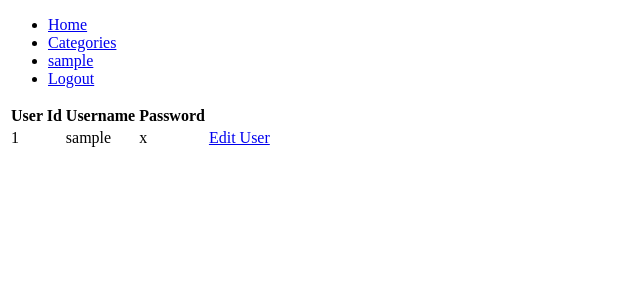
After one commit to BrandonBisesi/BookShoppe, a PHP site: page /allUsers.php in a window 1280 px wide. The commit adds this page. Shown: the top 300 px of the page, without its empty margins (0-640 px from the left). Run offline with PHP 8.4, Linux system fonts and the light colour scheme; the visitor is signed in with stand-in values (Sample User, id 1); tables that the repository leaves empty or names only in its code hold one stand-in row (values such as "Sample post").

Commit message:
Users
added a user page and a page for an admin to see all users

```diff
--- /dev/null
+++ b/allUsers.php
@@ -0,0 +1,41 @@
+<?php
+    require "header.php";
+
+    $query = "SELECT UserId, UserName, Password FROM users";
+    $statement = $db->prepare($query);
+    $statement->execute();
+
+
+    $rows = $statement->fetchAll();
+?>
+
+
+<?php if($_SESSION["role"] == 2) : ?>
+    <table>
+        <thead>
+            <tr>
+                <th>User Id</th>
+                <th>Username</th>
+                <th>Password</th>
+            </tr>
+        </thead>
+
+        <tbody>
+            <?php foreach($rows as $row) : ?>
+                <tr>
+                    <td><?= $row["UserId"]?></td>
+                    <td><?= $row["UserName"]?></td>
+                    <td><?= $row["Password"]?></td>
+                    <td><a href="editUser.php">Edit User</a>
+                </tr>
+
+            <?php endforeach; ?>
+        </tbody>
+    </table>
+<?php else :
+    header("Location: index.php");
+    exit();
+
+    endif; ?>
+</body>
+</html>
--- a/header.php
+++ b/header.php
@@ -28,7 +28,7 @@
                 <li><a href="index.php">Home</a></li>
                 <li><a href="categories.php">Categories</a></li>
                 <?php if(isset($_SESSION["userId"])) : ?>
-                    <li><?= ($_SESSION["username"]); ?></li>
+                    <li><a href="User.php"><?= ($_SESSION["username"]); ?></a></li>
                     <li><a href="logout.php">Logout</a></li>
                 <?php else : ?>
                     <li><a href="login.php">Login</a></li>
```
Also changed, not shown: User.php (added, +9 -0 lines), 2 other files.
